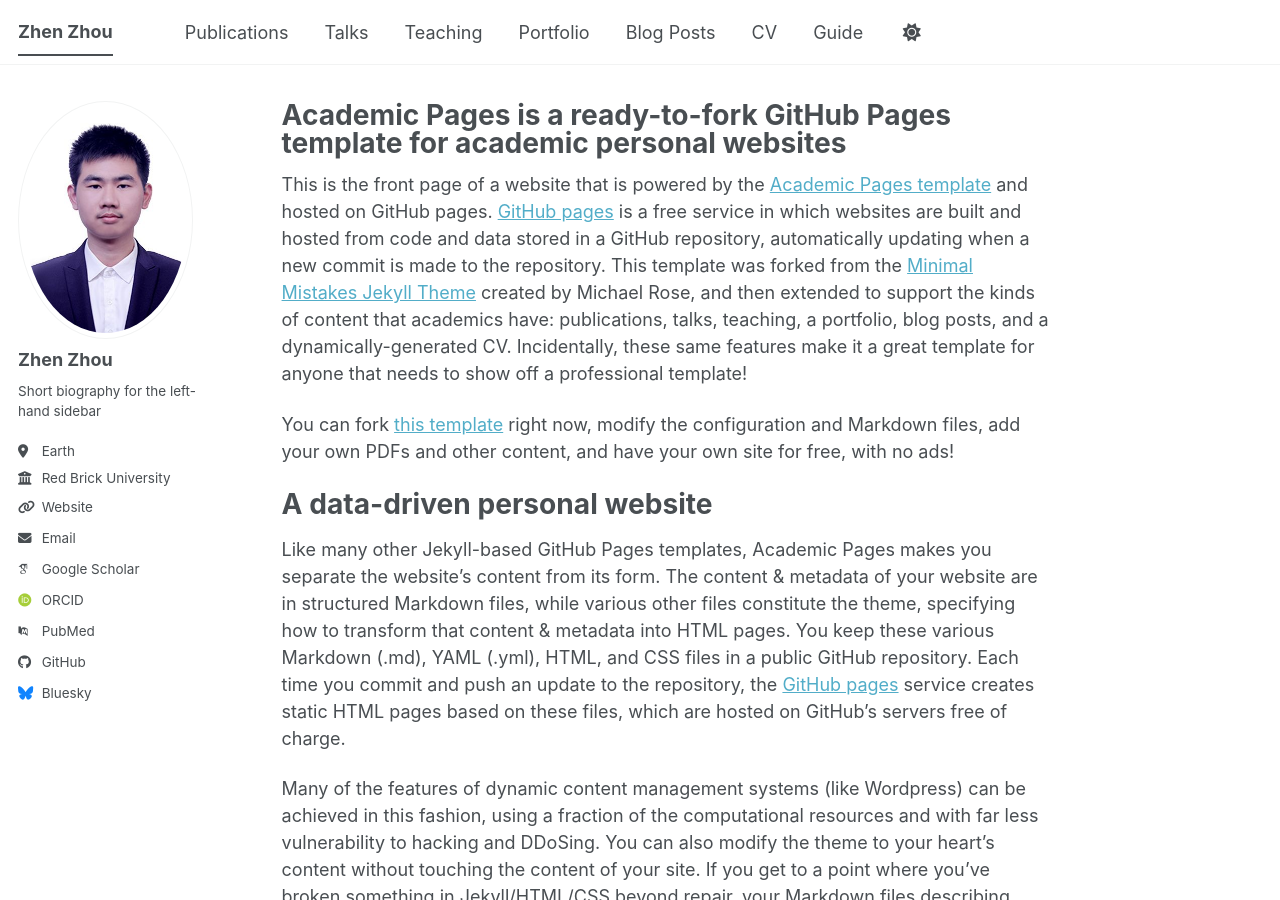
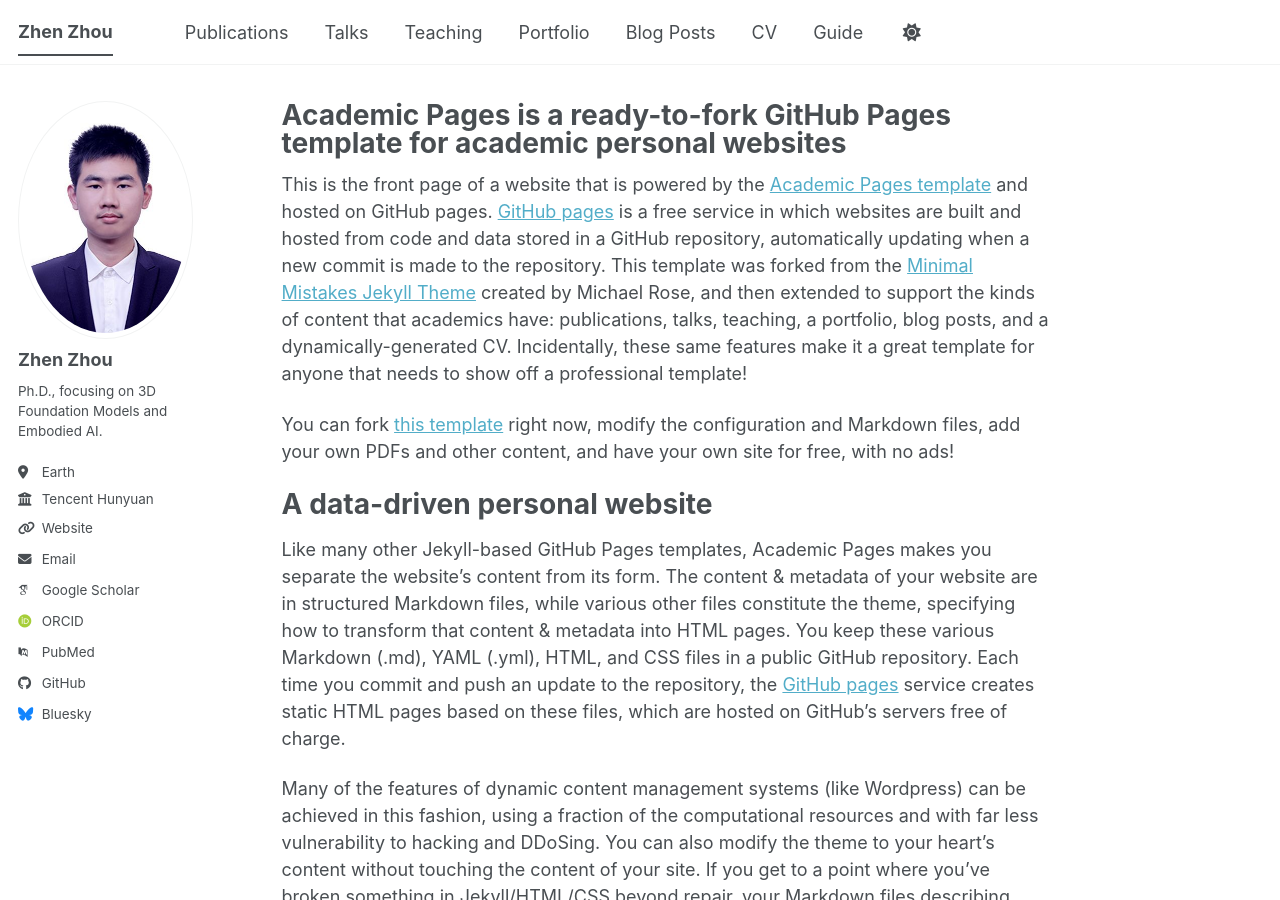
Before and after one commit to zhen6618/zhen6618.github.io, a Jekyll site: the page built from _pages/about.md, in a window 1280 px wide and 900 px high. Built offline with Jekyll 4.4.1, drawn with Linux system fonts in a browser that asks for light colours; some web fonts are replaced; a script bundle is joined from its source files by our own code; library files that are not in the unit come from our copies.

Commit message:
Update _config.yml

```diff
--- a/_config.yml
+++ b/_config.yml
@@ -25,19 +25,19 @@
   avatar           : "zhouzhen.jpg"
   name             : "Zhen Zhou"
   pronouns         : # example: "she/her"
-  bio              : "Short biography for the left-hand sidebar"
+  bio              : "Ph.D., focusing on 3D Foundation Models and Embodied AI."
   location         : "Earth"
-  employer         : "Red Brick University"
+  employer         : "Tencent Hunyuan"
   uri              : "https://zhen6618.github.io"
-  email            : "none@example.org"
+  email            : "zityzhou@tencent.com"
 
   # Academic websites
   academia         : # URL
   arxiv            : # URL - Update with the correct link to your profile
-  googlescholar    : "https://scholar.google.com/citations?user=PS_CX0AAAAAJ"
+  googlescholar    : "https://scholar.google.com/citations?user=NHitQ88AAAAJ"
   inspire-hep      : # URL
   impactstory      : # URL
-  orcid            : "https://orcid.org/yourorcidurl"
+  orcid            : "https://orcid.org/my-orcid?orcid=0000-0003-3929-1549"
   semantic         : # URL
   ssrn             : # URL
   pubmed           : "https://www.ncbi.nlm.nih.gov/pubmed/?term=john+snow"
```
